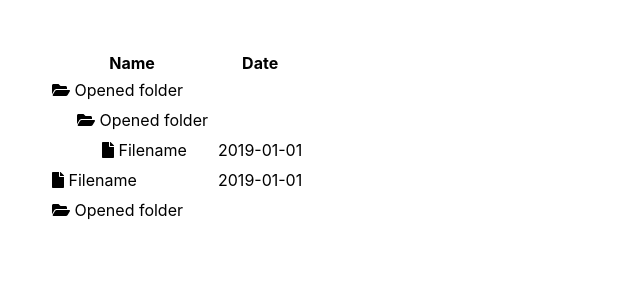
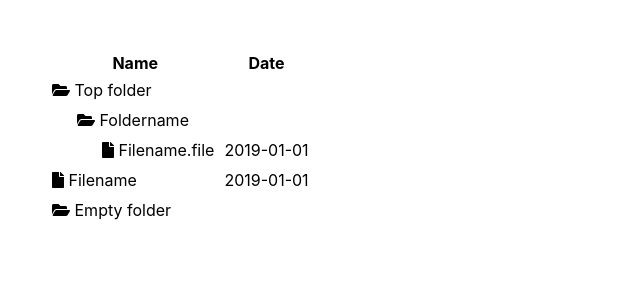
Before and after one commit to MikaelLarsson/react-file-tree, a React (Create React App) app: page / in a window 1280 px wide. Shown: the top 300 px of the page, without its empty margins (0-640 px from the left). Built offline with nearby package versions, Linux system fonts and the light colour scheme.

Commit message:
Dynamic filename and date in table

```diff
--- a/src/App.js
+++ b/src/App.js
@@ -8,14 +8,14 @@ import './App.css';
 
 const files = [
   {
-    name: 'Foldername',
+    name: 'Top folder',
     children: [
       {
         name: 'Foldername',
         children: [
           {
             date: '2019-01-01',
-            name: 'Filename'
+            name: 'Filename.file'
           }
         ]
       }
@@ -47,17 +47,17 @@ function App() {
   );
 }
 
-const folderRow = (key, level) => (
+const folderRow = (node, key, level) => (
   <tr className={`level-${level}`} key={key}>
-    <td><FontAwesomeIcon icon={faFolderOpen} /> Opened folder</td>
+    <td><FontAwesomeIcon icon={faFolderOpen} /> { node.name }</td>
     <td></td>
   </tr>
 );
 
-const fileRow = (key, level) => (
+const fileRow = (node, key, level) => (
   <tr className={`level-${level}`} key={key}>
-    <td><FontAwesomeIcon icon={faFile} /> Filename</td>
-    <td>2019-01-01</td>
+    <td><FontAwesomeIcon icon={faFile} /> { node.name }</td>
+    <td>{ node.date }</td>
   </tr>
 );
 
--- a/src/TreeTable.jsx
+++ b/src/TreeTable.jsx
@@ -7,7 +7,7 @@ export class TreeTable extends React.Component {
         const key = i + level +1;
         if (node.children) {
             return [
-                this.props.treeNode(i, level),
+                this.props.treeNode(node, i, level),
                 <TreeTable
                     nodes={node.children}
                     treeNode={this.props.treeNode}
@@ -17,7 +17,7 @@ export class TreeTable extends React.Component {
                 />
             ];
         }
-        return this.props.leafNode(i, level);
+        return this.props.leafNode(node, i, level);
     });
     render() {
         const { nodes, level } = this.props;
```
